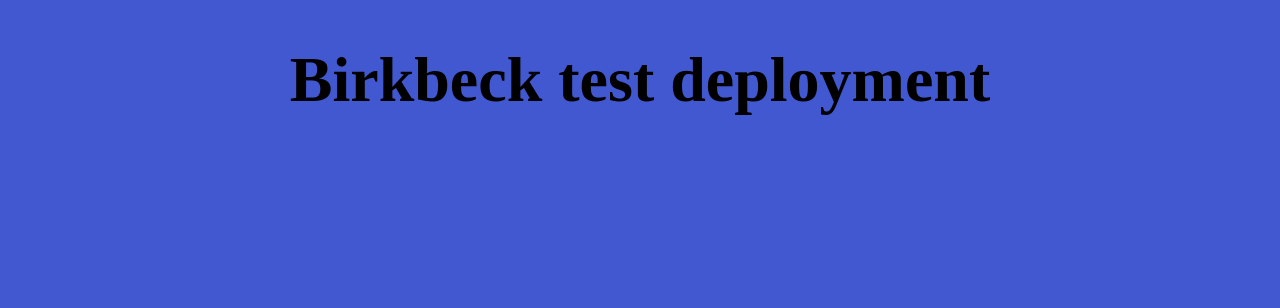
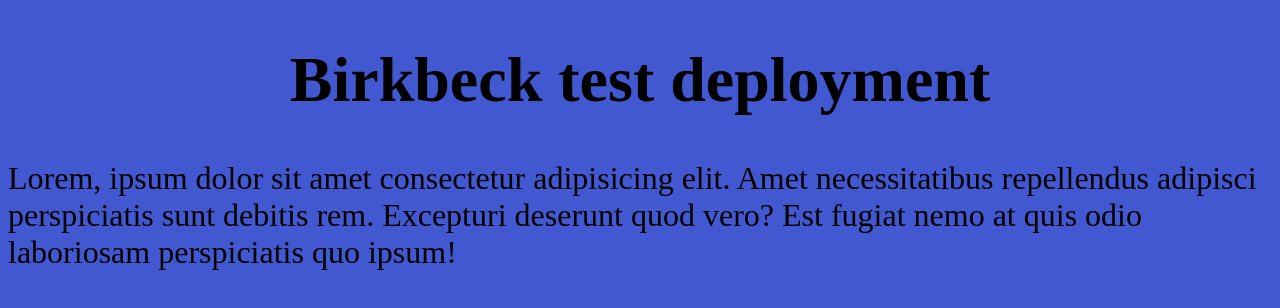
Before and after one commit to Kevdevui/birkbeck_test, a plain HTML site: page index.html in a window 1280 px wide. Drawn offline with Linux system fonts and the light colour scheme.

Commit message:
second commit

```diff
--- a/index.html
+++ b/index.html
@@ -9,5 +9,7 @@
 </head>
 <body>
     <h1>Birkbeck test deployment</h1>
+
+    <p>Lorem, ipsum dolor sit amet consectetur adipisicing elit. Amet necessitatibus repellendus adipisci perspiciatis sunt debitis rem. Excepturi deserunt quod vero? Est fugiat nemo at quis odio laboriosam perspiciatis quo ipsum!</p>
 </body>
 </html>
--- a/styles.css
+++ b/styles.css
@@ -10,3 +10,6 @@ h1:hover{
     color:#FF3CAC;
     cursor: pointer;
 }
+p{
+    font-size: 2rem;
+}
```
